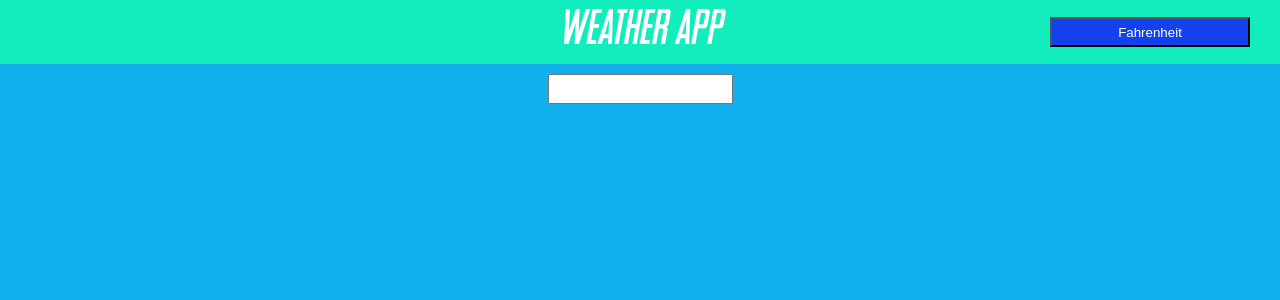
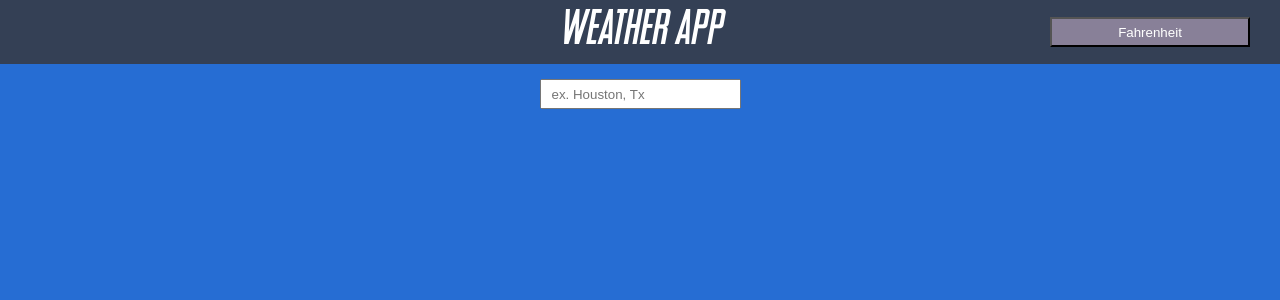
Before and after one commit to Trumbleup/weather-app, a React (Create React App) app: page / in a window 1280 px wide. Shown: the top 300 px of the page. Built offline with nearby package versions, Linux system fonts and the light colour scheme; no server answers.

Commit message:
Cleaned up unused varaibles and adjusted the color scheme of the app, added padding to the search input

```diff
--- a/src/App.css
+++ b/src/App.css
@@ -1,11 +1,11 @@
 .App {
-	height: 100vh;
-	background-color: #12afed;
+  height: 100vh;
+  background-color: #266dd3;
 }
 
 .main-container {
-	display: flex;
-	flex-direction: column;
-	align-items: center;
-	justify-content: center;
+  display: flex;
+  flex-direction: column;
+  align-items: center;
+  justify-content: center;
 }
--- a/src/components/CityInputField.css
+++ b/src/components/CityInputField.css
@@ -1,11 +1,11 @@
 .input-container {
-	display: flex;
-	justify-content: center;
-	width: 100%;
-	height: 30px;
-	padding: 10px 0px;
+  display: flex;
+  justify-content: center;
+  width: 100%;
+  height: 30px;
+  margin-top: 15px;
 }
 
 .input-container input {
-
+  padding: 10px;
 }
--- a/src/components/CityInputField.js
+++ b/src/components/CityInputField.js
@@ -4,7 +4,7 @@ import "./CityInputField.css";
 const CityInputField = ({ cityInput, handleCityInput }) => {
 	return (
 		<div className="input-container">
-			<input value={cityInput} onChange={handleCityInput} />
+			<input value={cityInput} onChange={handleCityInput} placeholder="ex. Houston, Tx"/>
 		</div>
 	);
 };
--- a/src/components/Navbar.css
+++ b/src/components/Navbar.css
@@ -10,7 +10,7 @@
   width: 100%;
   height: 64px;
   color: white;
-	background-color: #12edbe;
+  background-color: #344055;
   position: relative;
 }
 
@@ -23,7 +23,7 @@
   width: 200px;
   height: 30px;
   color: white;
-	background-color: #1241ED;
+  background-color: #888098;
   position: absolute;
   right: 30px;
 }
--- a/src/components/WeatherDisplay.css
+++ b/src/components/WeatherDisplay.css
@@ -11,6 +11,7 @@
   width: 520px;
   height: 560px;
   border: 1px solid black;
+  margin: 40px;
   font-family: "swansea";
   font-size: 18px;
   color: black;
--- a/src/components/WeatherDisplay.js
+++ b/src/components/WeatherDisplay.js
@@ -1,6 +1,4 @@
 import React, { useState, useEffect } from "react";
-import useWeatherTheme from "../hooks/useWeatherTheme";
-import useDayTheme from "../hooks/useDayTheme";
 import "./WeatherDisplay.css";
 
 const WeatherDisplay = ({ weatherInfo, temperatureUnit }) => {
@@ -24,9 +22,6 @@ const WeatherDisplay = ({ weatherInfo, temperatureUnit }) => {
 	const country = weather.sys.country;
 	const { feels_like, temp, temp_max, temp_min } = weather.main;
 	const { description, main, icon } = weather.weather[0];
-	const weatherTheme = useWeatherTheme(icon);
-	const dayTheme = useDayTheme(icon);
-	console.log(dayTheme);
 	return (
 		<div className="weather-display">
 			<div className="image-container">
```
Lines whose indentation alone changed are shown as unchanged.
